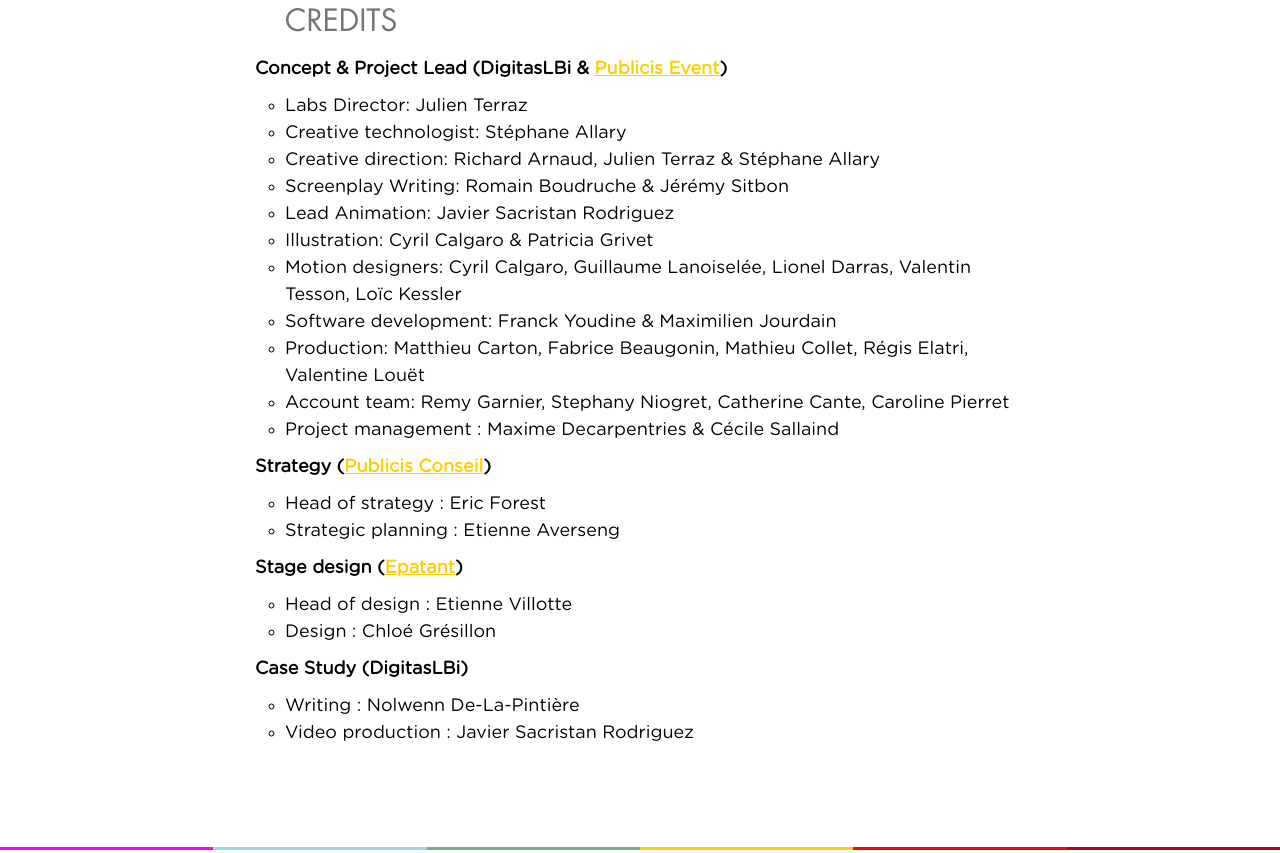
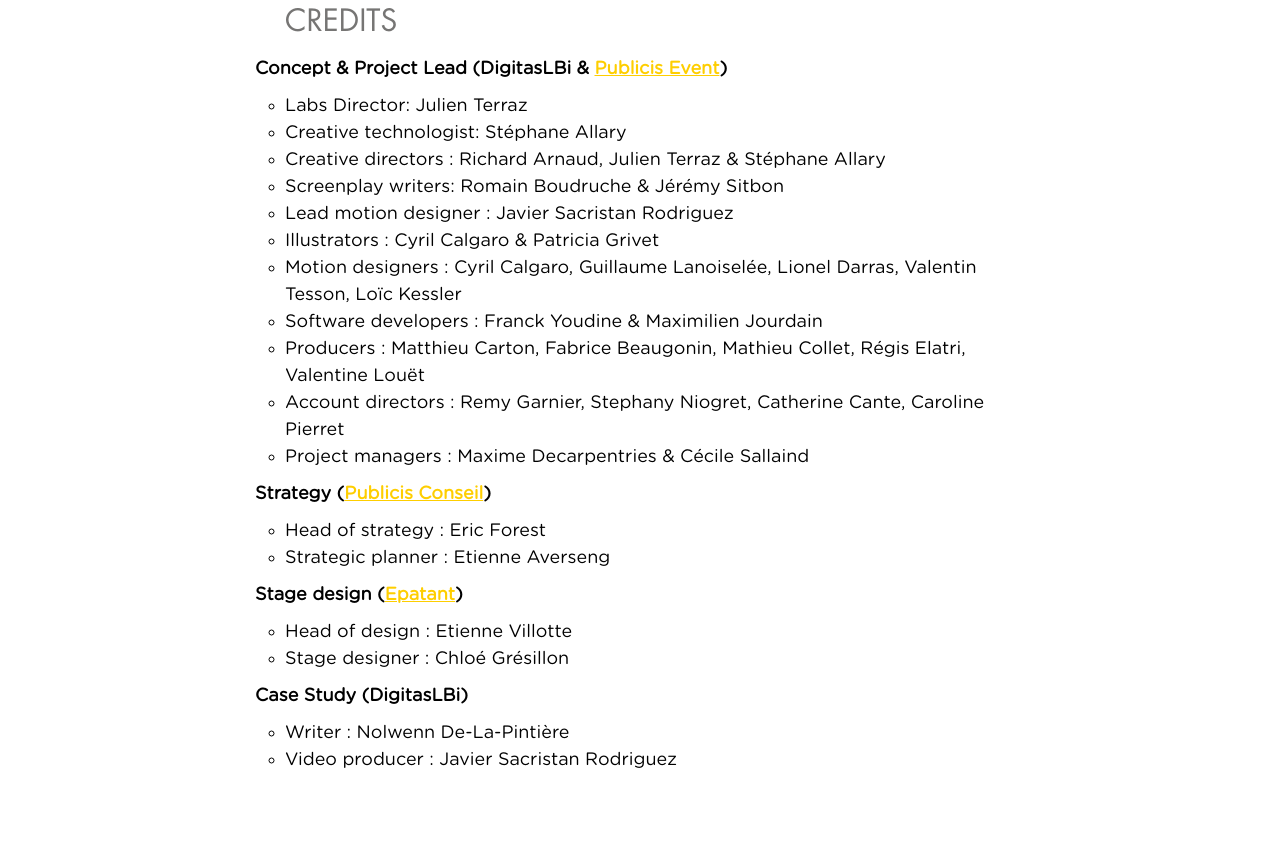
Before and after one commit to digitaslabs/digitaslabs.github.io, a Jekyll site: the page built from _posts/2017-07-13-La-Poste-VivaTech-2017.md, in a window 1280 px wide and 1400 px high, scrolled down 3932 px, cut to the strip 436-1289 px from the top of the window. Built offline with Jekyll 4.4.1, drawn with Linux system fonts in a browser that asks for light colours.

Commit message:
Recette Steph : Ruinart et Vivatech

```diff
--- a/_posts/2017-07-13-La-Poste-VivaTech-2017.md
+++ b/_posts/2017-07-13-La-Poste-VivaTech-2017.md
@@ -67,27 +67,27 @@ Each La Poste service was highlighted as a 360° animation displayed on the tree
 
 - Labs Director: Julien Terraz
 - Creative technologist:  Stéphane Allary
-- Creative direction: Richard Arnaud, Julien Terraz & Stéphane Allary
-- Screenplay Writing: Romain Boudruche & Jérémy Sitbon
-- Lead Animation: Javier Sacristan Rodriguez
-- Illustration: Cyril Calgaro & Patricia Grivet
-- Motion designers: Cyril Calgaro, Guillaume Lanoiselée, Lionel Darras, Valentin Tesson, Loïc Kessler
-- Software development: Franck Youdine & Maximilien Jourdain
-- Production: Matthieu Carton, Fabrice Beaugonin, Mathieu Collet, Régis Elatri, Valentine Louët
-- Account team: Remy Garnier, Stephany Niogret, Catherine Cante, Caroline Pierret
-- Project management :  Maxime Decarpentries & Cécile Sallaind
+- Creative directors : Richard Arnaud, Julien Terraz & Stéphane Allary
+- Screenplay writers: Romain Boudruche & Jérémy Sitbon
+- Lead motion designer : Javier Sacristan Rodriguez
+- Illustrators : Cyril Calgaro & Patricia Grivet
+- Motion designers : Cyril Calgaro, Guillaume Lanoiselée, Lionel Darras, Valentin Tesson, Loïc Kessler
+- Software developers : Franck Youdine & Maximilien Jourdain
+- Producers : Matthieu Carton, Fabrice Beaugonin, Mathieu Collet, Régis Elatri, Valentine Louët
+- Account directors : Remy Garnier, Stephany Niogret, Catherine Cante, Caroline Pierret
+- Project managers :  Maxime Decarpentries & Cécile Sallaind
 
 **Strategy ([Publicis Conseil](http://www.publicisconseil.fr/))**
 
 - Head of strategy : Eric Forest
-- Strategic planning : Etienne Averseng
+- Strategic planner : Etienne Averseng
 
 **Stage design ([Epatant](http://www.epatant.fr/))**
 
 - Head of design : Etienne Villotte
-- Design : Chloé Grésillon
+- Stage designer : Chloé Grésillon
 
 **Case Study (DigitasLBi)**
 
-- Writing : Nolwenn De-La-Pintière
-- Video production : Javier Sacristan Rodriguez
+- Writer : Nolwenn De-La-Pintière
+- Video producer : Javier Sacristan Rodriguez
```
Also changed, not shown: _posts/2017-02-01-Ruinart-Anamorphosis.md (+10 -17 lines).
